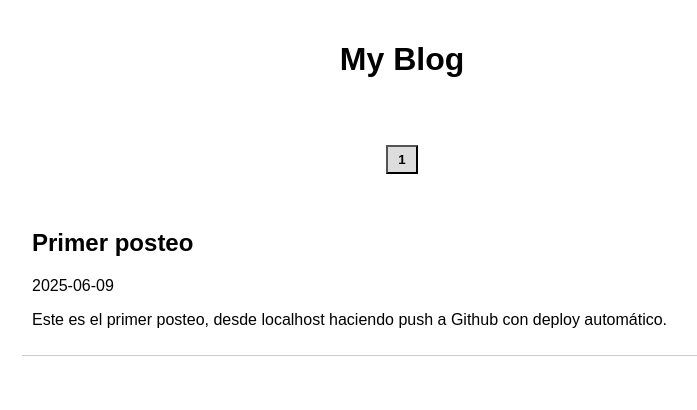
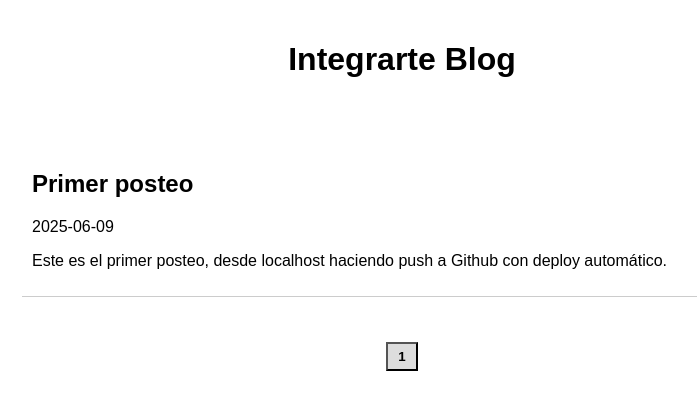
Before and after one commit to diegofemenias/miniblogjs, a plain HTML site: page index.html in a window 1280 px wide. Shown: the whole page, without its empty margins (238-935 px from the left). Drawn offline with Linux system fonts and the light colour scheme.

Commit message:
Update index.html

```diff
--- a/index.html
+++ b/index.html
@@ -3,18 +3,17 @@
 <head>
     <meta charset="UTF-8">
     <meta name="viewport" content="width=device-width, initial-scale=1.0">
-    <title>Cloudflare Pages Blog</title>
+    <title>Blog</title>
     <link rel="stylesheet" href="styles.css">
 </head>
 <body>
     <header>
-        <h1>My Blog</h1>
+        <h1>Integrarte Blog</h1>
     </header>
-    <div id="pagination"></div>
-
     <main id="posts">
         <!-- Posts will be dynamically inserted here -->
     </main>
+    <div id="pagination"></div>
     <script src="script.js"></script>
 </body>
 </html>
```
